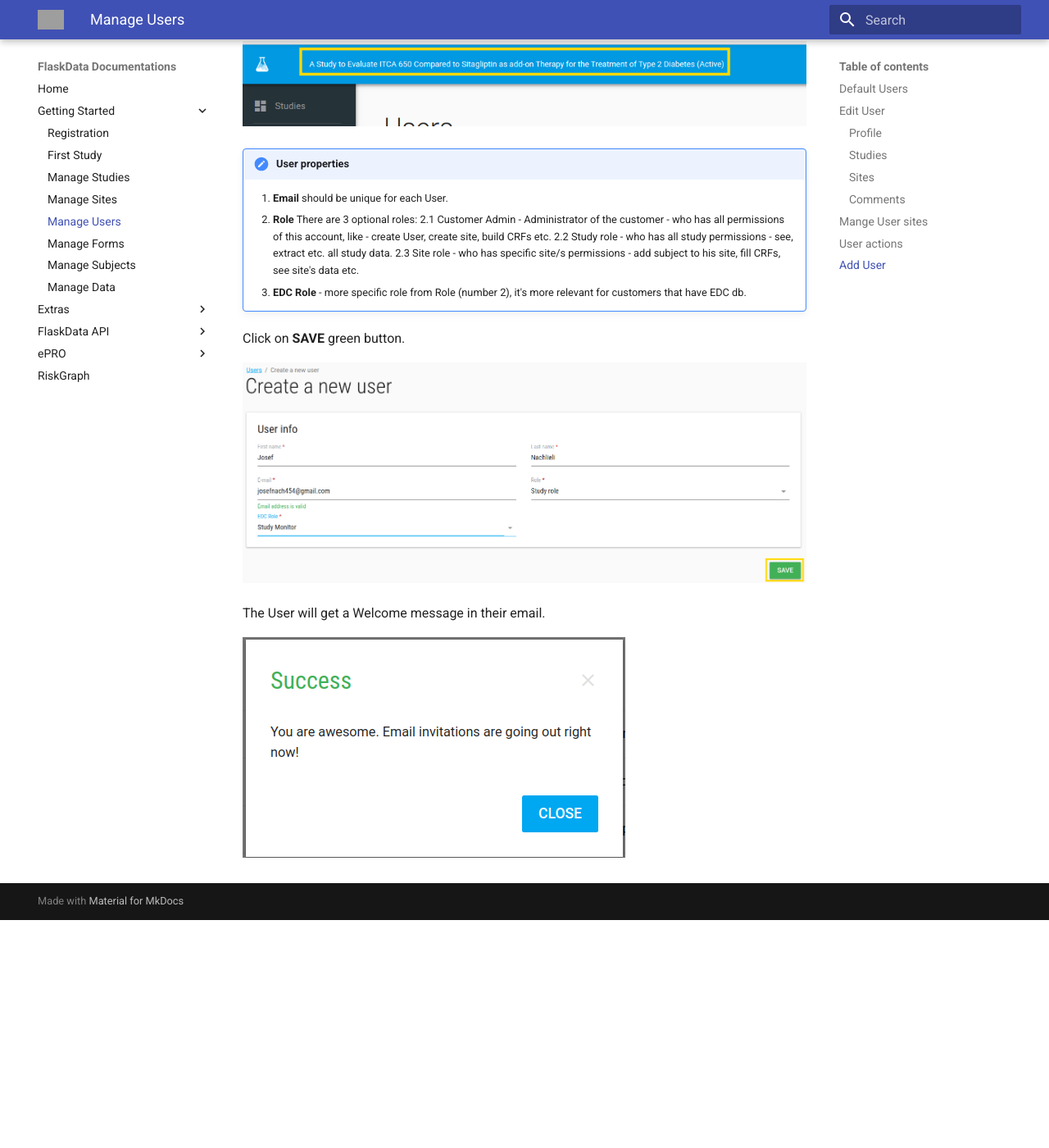
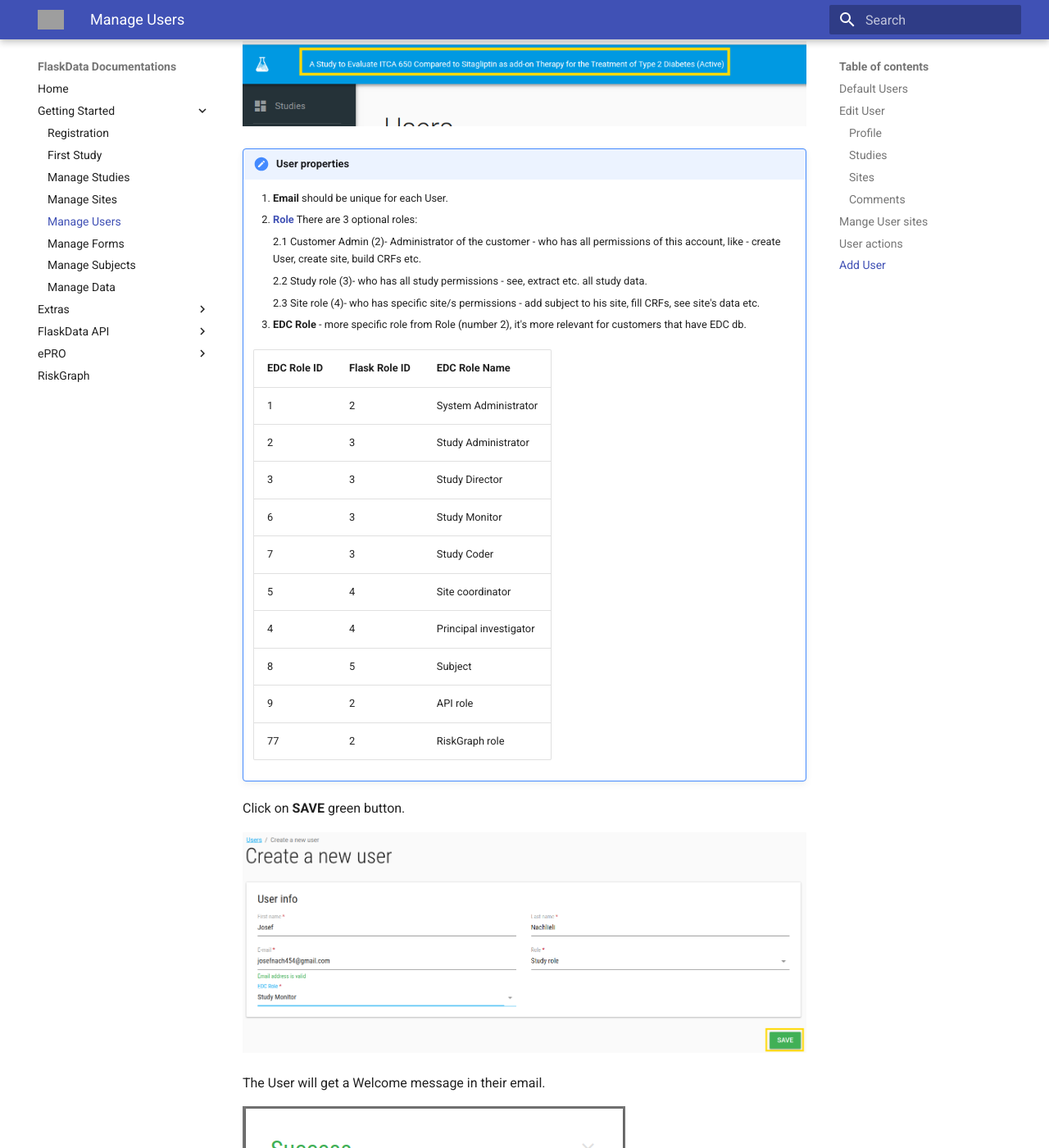
Before and after one commit to onlyjazz/flask-docs, an MkDocs documentation site: the page built from docs/manage_users.md, in a window 1280 px wide and 1400 px high, scrolled down 5063 px. Shown: the whole window at 82% size. Built offline with MkDocs 1.6.1 and Material for MkDocs 9.7.7, drawn with Linux system fonts in a browser that asks for light colours; before the commit the page ends 6185 px from its top, so only the background shows below that; grey boxes are pictures that could not be loaded.

Commit message:
Add roles numbers

```diff
--- a/docs/manage_users.md
+++ b/docs/manage_users.md
@@ -94,11 +94,28 @@ The User will be added to the selected study that appears in the title.
 !!! note "User properties"
 
     1. **Email** should be unique for each User.
-    2. **Role** There are 3 optional roles:
-        2.1 Customer Admin - Administrator of the customer - who has all permissions of this account, like - create User, create site, build CRFs etc.
-        2.2 Study role - who has all study permissions - see, extract etc. all study data.
-        2.3 Site role - who has specific site/s permissions - add subject to his site, fill CRFs, see site's data etc.
+    2. [**Role**](./index.md#roles--who-can-do-what) There are 3 optional roles:
+
+         2.1 Customer Admin (2)- Administrator of the customer - who has all permissions of this account, like - create User, create site, build CRFs etc.
+
+         2.2 Study role (3)- who has all study permissions - see, extract etc. all study data.
+
+         2.3 Site role (4)- who has specific site/s permissions - add subject to his site, fill CRFs, see site's data etc.
+
     3. **EDC Role** - more specific role from Role (number 2), it's more relevant for customers that have EDC db.
+
+      | EDC Role ID | Flask Role ID|    EDC Role Name  |
+      |-------------|---------|------------------------|
+      |1            |       2 | System Administrator   |
+      |2            |       3 | Study Administrator    |
+      |3            |       3 | Study Director         |
+      |6            |       3 | Study Monitor          |
+      |7            |       3 | Study Coder            |
+      |5            |       4 | Site coordinator       |
+      |4            |       4 | Principal investigator |
+      |8            |       5 | Subject                |
+      |9            |       2 | API role               |
+      |77           |      2 | RiskGraph role        |
 
 Click on **SAVE** green button.
 
```
Also changed, not shown: docs/index.md (+1 -1 lines), docs/manage_studies.md (+1 -1 lines).
